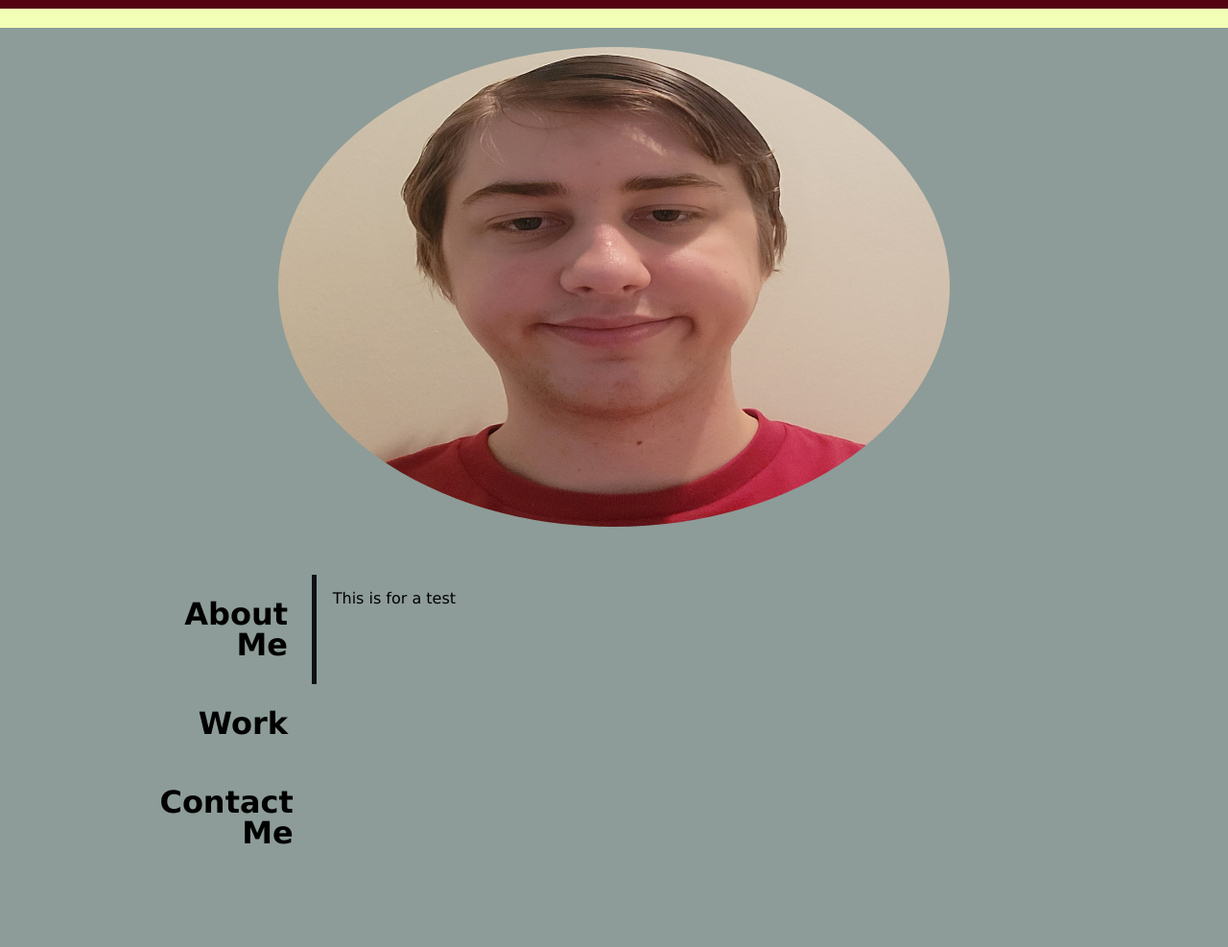
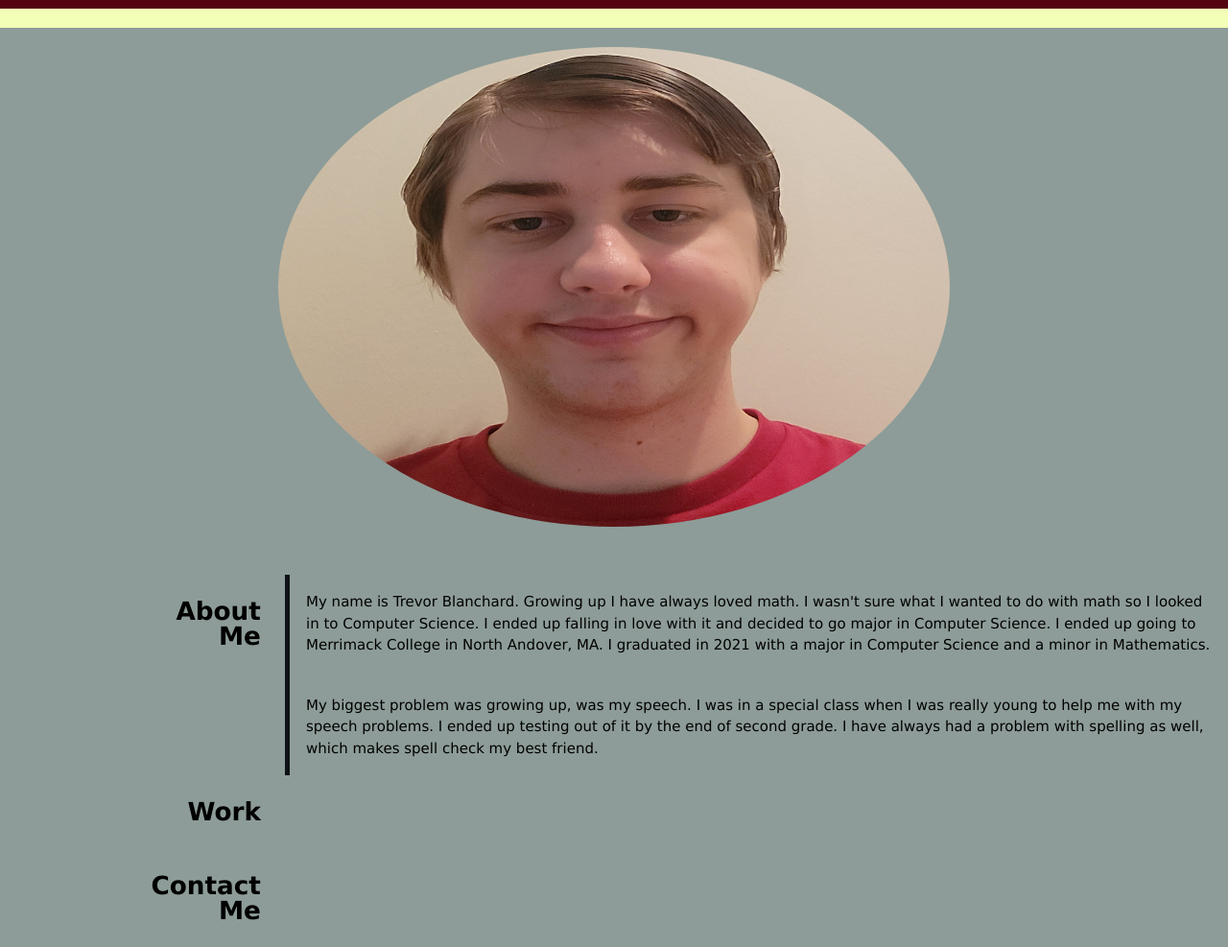
Before and after one commit to blanchardt/week-2-challenge, a plain HTML site: page index.html in a window 1280 px wide. Shown: the part 86-1073 px from the top of the page at 96% size. Before the commit the page ends 995 px from the top, so only its background shows below. Drawn offline with Linux system fonts and the light colour scheme.

Commit message:
readjusted text height and spacing based off the newly added text to the About me paragraphs that were added as well.

```diff
--- a/assets/css/style.css
+++ b/assets/css/style.css
@@ -16,6 +16,7 @@
 /* Element selectors */
 body {
     background-color: var(--background);
+    font-size: 15px;
 }
 
 header {
@@ -35,7 +36,7 @@ header {
 h1 {
     display: inline;
     text-align: left;
-    font-size: 225%;
+    font-size: 230%;
     padding: 10px;
     border: 5px solid var(--border--color);
     width: 500px;
@@ -45,7 +46,7 @@ h1 {
 
 h2 {
     margin: 25px 25px 25px 0px;
-    font-size: 200%;
+    font-size: 175%;
     flex: 0 0 12%;
     flex-wrap: wrap;
     text-align: right;
@@ -86,9 +87,17 @@ h2 + * {
     float: right;
 }
 
+.intro {
+    padding-bottom: 40px;
+}
+
+.bio p {
+    line-height: 150%;
+}
+
 /*Add padding to the left to get the second word of the headings onto a new line*/
 .sections {
-    padding-left: 13%;
+    padding-left: 10.5%;
 }
 
 .profile-image {
--- a/index.html
+++ b/index.html
@@ -40,7 +40,20 @@
         <div class="sections">
             <section id="about-me">
                 <h2>About Me</h2>
-                <p>This is for a test</p>
+                <div class="bio">
+                    <p class="intro">
+                        My name is Trevor Blanchard.  Growing up I have always loved math.  I wasn't sure what I wanted to do with math
+                        so I looked in to Computer Science.  I ended up falling in love with it and decided to go major in Computer
+                        Science.  I ended up going to Merrimack College in North Andover, MA.  I graduated in 2021 with a major in
+                        Computer Science and a minor in Mathematics.
+                    </p>
+
+                    <p>
+                        My biggest problem was growing up, was my speech.  I was in a special class when I was really young to help me
+                        with my speech problems.  I ended up testing out of it by the end of second grade.  I have always had a problem
+                        with spelling as well, which makes spell check my best friend.
+                    </p>
+                </div>
             </section>
             <section id="work">
                 <h2>Work</h2>
```
